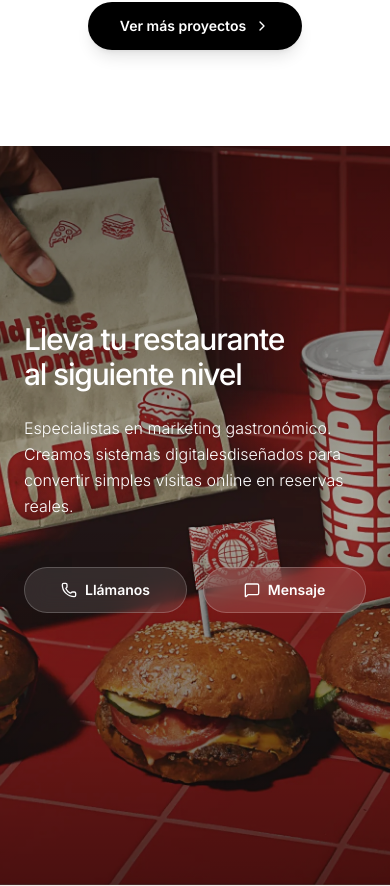
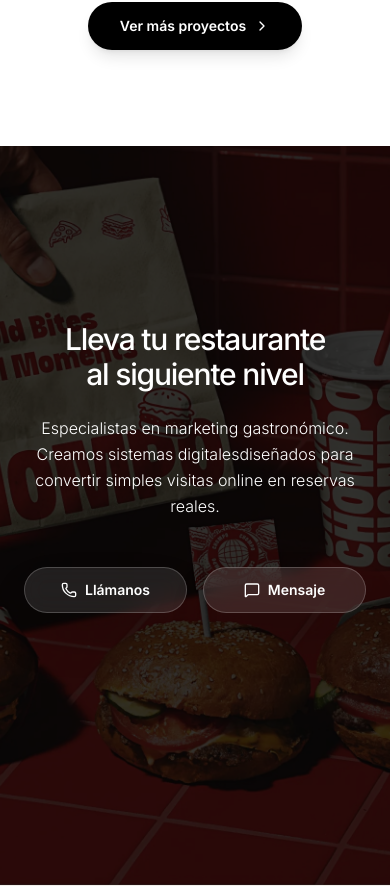
Before and after one commit to motionsmanagement/Motions, a React (Vite) app: page / in a window 390 px wide. Shown: the part 7869-8755 px from the top of the page. Built offline with nearby package versions, Linux system fonts and the light colour scheme.

Commit message:
feat: mejorar legibilidad de FinalCTA oscureciendo fondo y centrando contenido en móvil

```diff
--- a/components/FinalCTA.tsx
+++ b/components/FinalCTA.tsx
@@ -15,16 +15,16 @@ const FinalCTA: React.FC = () => {
   }, []);
 
   return (
-    <section id="contact" ref={ref} className="relative py-44 px-6 md:px-12 overflow-hidden flex flex-col items-start md:items-center text-left md:text-center font-['Inter']">
+    <section id="contact" ref={ref} className="relative py-44 px-6 md:px-12 overflow-hidden flex flex-col items-center text-center font-['Inter']">
       {/* Background Image */}
       <div className="absolute inset-0 z-0">
         <img
           src="/Adbanner.jpg"
           alt="Final CTA background"
-          className="w-full h-full object-cover brightness-[0.7]"
+          className="w-full h-full object-cover brightness-[0.4]"
           loading="lazy"
         />
-        <div className="absolute inset-0 bg-gradient-to-b from-black/40 via-transparent to-black/50"></div>
+        <div className="absolute inset-0 bg-black/50"></div>
       </div>
 
       <div className={`relative z-10 max-w-4xl w-full transition-all duration-700 ease-out transform ${visible ? 'opacity-100 translate-y-0' : 'opacity-0 translate-y-8'}`}>
@@ -34,12 +34,12 @@ const FinalCTA: React.FC = () => {
           al siguiente nivel
         </h2>
 
-        <p className="text-white text-base md:text-lg mb-12 max-w-2xl md:mx-auto leading-relaxed font-light">
+        <p className="text-white text-base md:text-lg mb-12 max-w-2xl mx-auto leading-relaxed font-light">
           Especialistas en marketing gastronómico. Creamos sistemas digitales<br className="hidden md:block" />
           diseñados para convertir simples visitas online en reservas reales.
         </p>
 
-        <div className="flex flex-row items-center justify-start md:justify-center gap-4 mb-24 w-full">
+        <div className="flex flex-row items-center justify-center gap-4 mb-24 w-full">
           <button className="flex items-center gap-2 px-5 py-3 rounded-full bg-white/10 backdrop-blur-md border border-white/20 text-white text-sm sm:text-lg font-semibold hover:bg-white/20 transition-all hover:scale-105 active:scale-95 shadow-2xl group flex-1 md:flex-none justify-center">
             <Phone className="w-4 h-4 group-hover:rotate-12 transition-transform" />
             Llámanos
```
